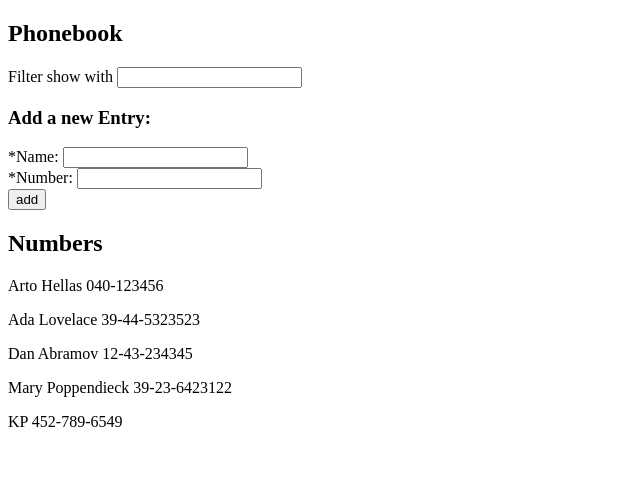
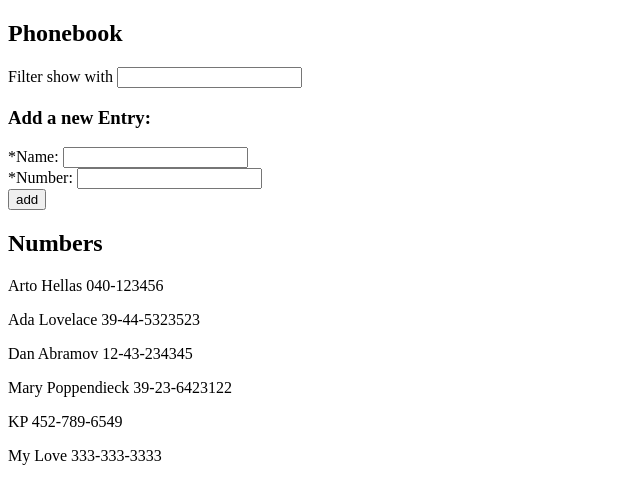
Before and after one commit to KPInc425/fso-part2, a React (Create React App) app in the folder phonebook/: page / in a window 1280 px wide. Shown: the top 504 px of the page, without its empty margins (0-640 px from the left). Built offline with nearby package versions, Linux system fonts and the light colour scheme; data requests are answered from the project's data file.

Commit message:
Implement exercise 2.16 solution: Refactor backend COM into own Service Module

```diff
--- a/phonebook/db.json
+++ b/phonebook/db.json
@@ -24,6 +24,11 @@
       "name": "KP",
       "number": "452-789-6549",
       "id": 5
+    },
+    {
+      "name": "My Love",
+      "number": "333-333-3333",
+      "id": 6
     }
   ]
 }
--- a/phonebook/src/App.js
+++ b/phonebook/src/App.js
@@ -1,5 +1,5 @@
 import { useEffect, useState } from 'react'
-import axios from 'axios';
+import phonebookService from './services/phonebook.js';
 
 const App = () => {
   const [persons, setPersons] = useState([]);
@@ -9,11 +9,11 @@ const App = () => {
   const [showAll, setShowAll] = useState(true);
 
   useEffect(() => {
-    axios
-    .get("http://localhost:3001/persons")
-    .then(response => {
-      console.log(response);
-      setPersons(response.data);
+    phonebookService
+    .getAll()
+    .then(initialPhonebook => {
+      console.log(initialPhonebook);
+      setPersons(initialPhonebook);
     })
   }, [])
 
@@ -64,10 +64,10 @@ const App = () => {
     })
 
     // Add new person to json server
-    axios
-      .post("http://localhost:3001/persons", newPerson)
-      .then(response => {
-        return setPersons(persons.concat(response.data));
+    phonebookService
+      .create(newPerson)
+      .then(returnedNumber => {
+        return setPersons(persons.concat(returnedNumber));
       })
   }
 
--- /dev/null
+++ b/phonebook/src/services/phonebook.js
@@ -0,0 +1,17 @@
+import axios from 'axios';
+const baseUrl = 'http://localhost:3001/persons';
+
+const getAll = () => {
+    const request = axios.get(baseUrl);
+    return request.then(response => response.data);
+}
+
+const create = (newObject) => {
+    const request = axios.post(baseUrl, newObject);
+    return request.then(response => response.data);
+}
+
+export default {
+    getAll,
+    create,
+}
```
